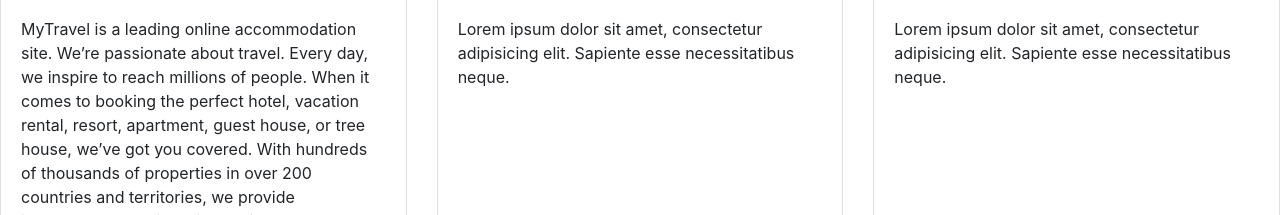
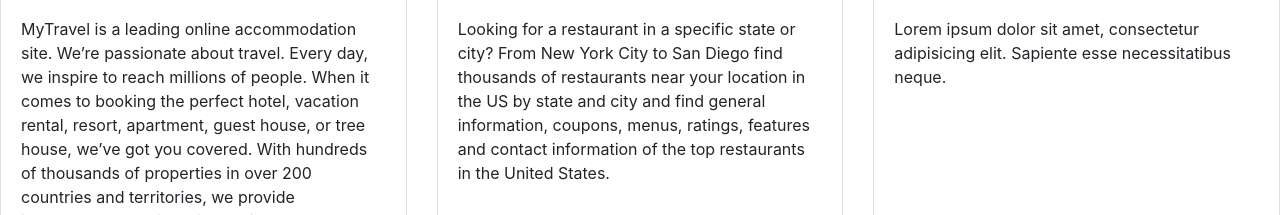
Before and after one commit to jonescat3/MyTravel, a plain HTML site: page index.html in a window 1280 px wide. Shown: the part 585-800 px from the top of the page. Drawn offline with nearby package versions, Linux system fonts and the light colour scheme.

Commit message:
update restaurants

```diff
--- a/index.html
+++ b/index.html
@@ -162,7 +162,7 @@
                             <h4>Restaurants</h4>
                         </div>
                         <div class="card-body" id="restaurants">
-                            <p class="card-text">Lorem ipsum dolor sit amet, consectetur adipisicing elit. Sapiente esse necessitatibus neque.</p>
+                            <p class="card-text">Looking for a restaurant in a specific state or city? From New York City to San Diego find thousands of restaurants near your location in the US by state and city and find general information, coupons, menus, ratings, features and contact information of the top restaurants in the United States.</p>
                         </div>
                         <div class="card-footer">
                             <a href="#" class="btn btn-primary">Events</a>
```
